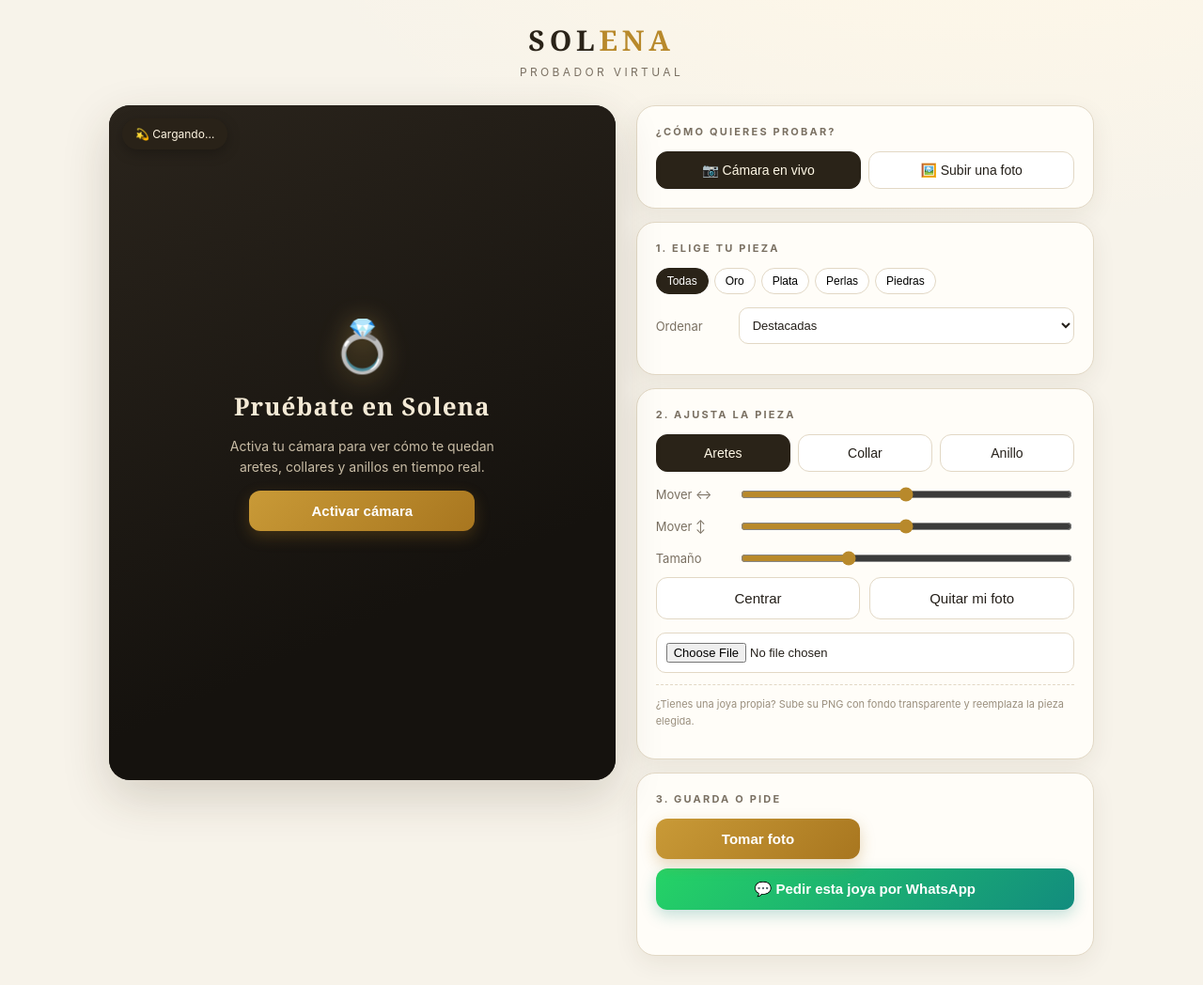
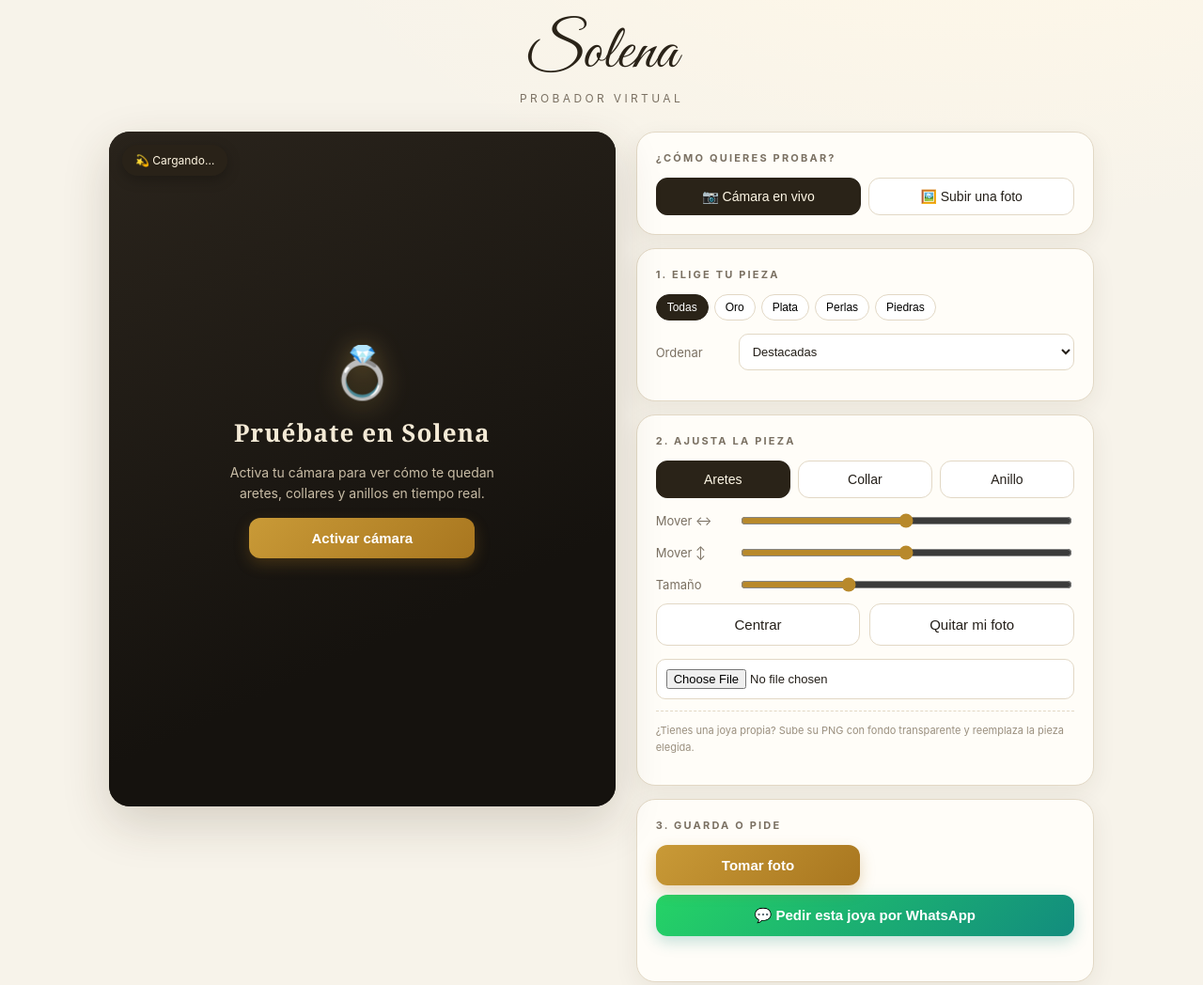
Before and after one commit to Carlos-Escandon-O/Solena, a plain HTML site: page index.html in a window 1280 px wide. Shown: the top 1048 px of the page at 94% size. Drawn offline with Linux system fonts and the light colour scheme.

Commit message:
Agregar favicon, logo cursivo y especificaciones de fotos

```diff
--- a/index.html
+++ b/index.html
@@ -5,7 +5,10 @@
 <meta name="viewport" content="width=device-width, initial-scale=1, viewport-fit=cover">
 <meta name="theme-color" content="#1c1915">
 <title>Solena · Probador virtual</title>
+<link rel="icon" type="image/svg+xml" href="favicon.svg">
+<link rel="apple-touch-icon" href="favicon.svg">
 <style>
+  @import url('https://fonts.googleapis.com/css2?family=Great+Vibes&display=swap');
   :root{
     --bg:#f7f3ea; --ink:#241f19; --muted:#7a7062; --gold:#b8892b;
     --gold-soft:#e7cd8f; --line:#e2d8c5; --card:#fffdf8;
@@ -19,8 +22,7 @@
     min-height:100vh;
   }
   header{padding:22px 20px 10px;text-align:center}
-  .brand{font-family:Georgia,"Times New Roman",serif;font-size:30px;letter-spacing:.16em;text-transform:uppercase;margin:0;color:#2a2318}
-  .brand span{color:var(--gold)}
+  .logo{font-family:'Great Vibes',Georgia,cursive;font-size:66px;line-height:1.05;margin:0;color:#2a2318;font-weight:400}
   .tagline{margin:6px 0 0;font-size:12px;letter-spacing:.28em;text-transform:uppercase;color:var(--muted)}
   main{
     max-width:1080px;margin:0 auto;padding:18px 16px 60px;
@@ -100,7 +102,7 @@
 <body>
 
 <header>
-  <h1 class="brand">Sol<span>ena</span></h1>
+  <h1 class="logo">Solena</h1>
   <p class="tagline">Probador virtual</p>
 </header>
 
```
Also changed, not shown: favicon.svg (added), 1 other file.
